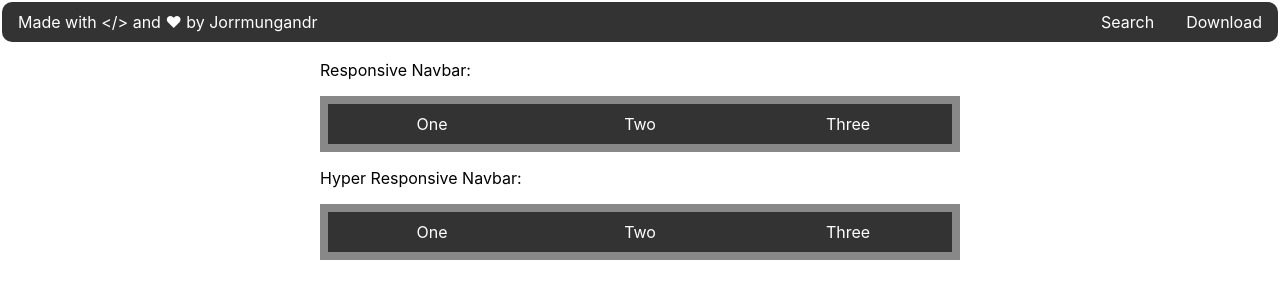
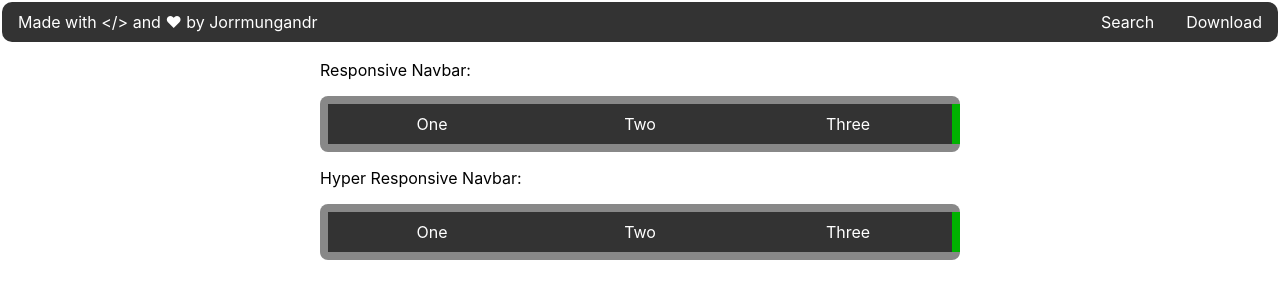
Before and after one commit to Jorrmungandr/the-responsive-scrolls, a React (Create React App) app: page / in a window 1280 px wide. Shown: the top 300 px of the page. Built offline with nearby package versions, Linux system fonts and the light colour scheme.

Commit message:
Changed Resizing container style

```diff
--- a/src/App.scss
+++ b/src/App.scss
@@ -2,12 +2,20 @@ $responsive-container-bg: #888;
 $navbar-bg: #333;
 $dark-color: #111;
 $resizer-width: 8px;
+$green-bg: #00b200;
 
 @mixin border-radius($radius, $args) {
   #{$args}-radius: $radius;
   -webkit-#{$args}-radius: $radius;
   -moz-#{$args}-radius: $radius;
   -ms-#{$args}-radius: $radius;
+}
+
+@mixin directional-border-radius ($top-left, $bottom-left, $top-right, $bottom-right){
+  @include border-radius($top-left, border-top-left);
+  @include border-radius($bottom-left, border-bottom-left);
+  @include border-radius($top-right, border-top-right);
+  @include border-radius($bottom-right, border-bottom-right);
 }
 
 .navbar {
@@ -63,13 +71,18 @@ $directions: left, right, top, bottom;
 
 @each $direction in $directions {
   .#{$direction}-resizer {
+    background-color: $responsive-container-bg;
     @if ($direction == left) or ($direction == right) {
       width: $resizer-width;
-      background-color: $responsive-container-bg;
+      @if($direction == right) {background-color: $green-bg}
     } @else {
       width: 100%;
       height: $resizer-width;
-      background-color: $responsive-container-bg;
+      @if($direction == top) {
+        @include directional-border-radius(10px, 0px, 10px, 0px)
+      } @else {
+        @include directional-border-radius(0px, 10px, 0px, 10px)
+      }
     }
   }
 }
```
